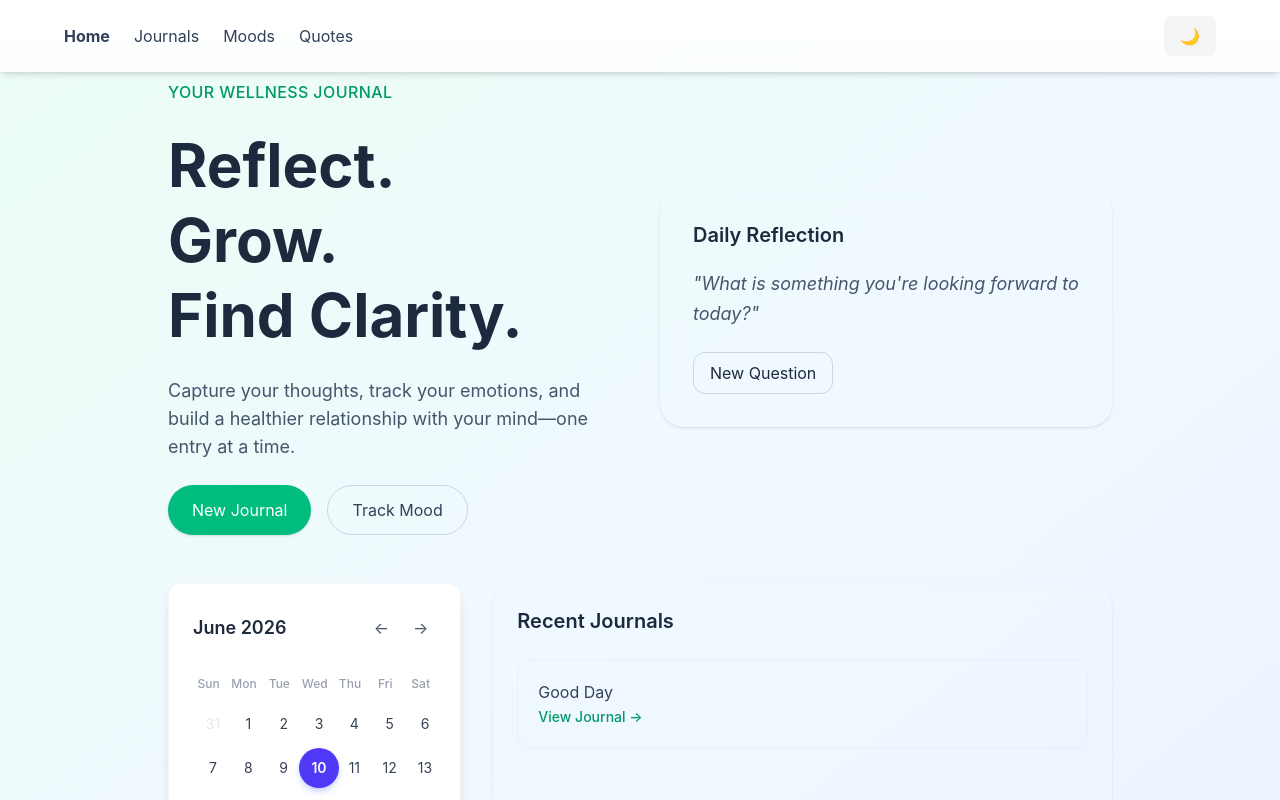
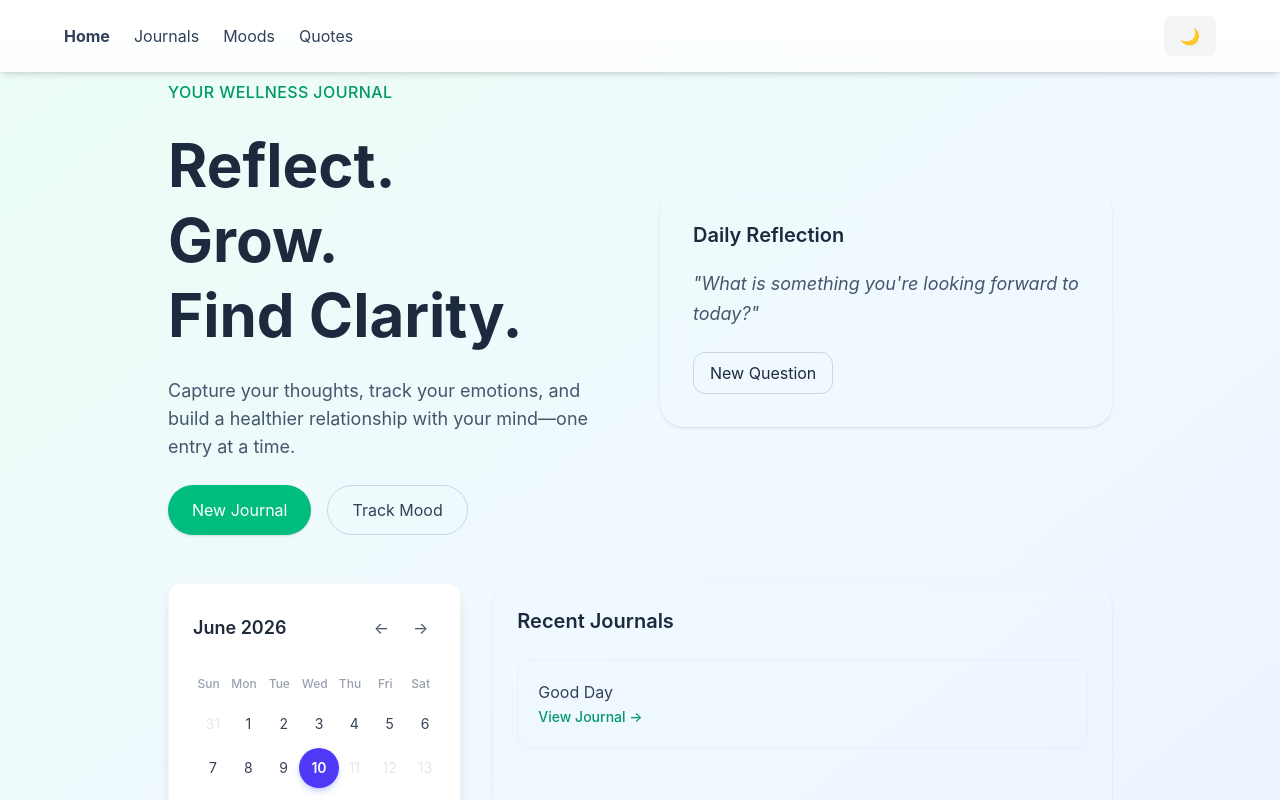
Before and after one commit to MJ-Enacton/Mental-Wellness_Project, a React (Vite) app: page / in a window 1280 px wide. Shown: the top 800 px of the page. Built offline with nearby package versions, Linux system fonts and the light colour scheme.

Commit message:
Calendar Updated

```diff
--- a/src/Components/Calendar.jsx
+++ b/src/Components/Calendar.jsx
@@ -69,16 +69,16 @@ export default function Calendar() {
         {days.map((day, idx) => {
           const isCurrentMonth = isSameMonth(day, currentMonth);
           const isSelected = isSameDay(day, selectedDate);
-
+          const isGreaterThanToday = day > new Date();
           return (
             <button
               key={idx}
               onClick={() => isCurrentMonth && setSelectedDate(day)}
-              disabled={!isCurrentMonth}
+              disabled={!isCurrentMonth || isGreaterThanToday}
               className={`
                 h-10 w-10 mx-auto flex items-center justify-center text-sm rounded-full transition-all
-                ${!isCurrentMonth ? "text-gray-200 cursor-not-allowed" : ""}
-                ${isCurrentMonth && !isSelected ? "text-gray-700 hover:bg-indigo-50 hover:text-indigo-600" : ""}
+                ${!isCurrentMonth || isGreaterThanToday ? "text-gray-200 cursor-not-allowed" : ""}
+                ${isCurrentMonth && !isSelected && !isGreaterThanToday ? "text-gray-700 hover:bg-indigo-50 hover:text-indigo-600" : ""}
                 ${isSelected ? "bg-indigo-600 text-white font-semibold shadow-md shadow-indigo-200" : ""}
               `}
             >
```
